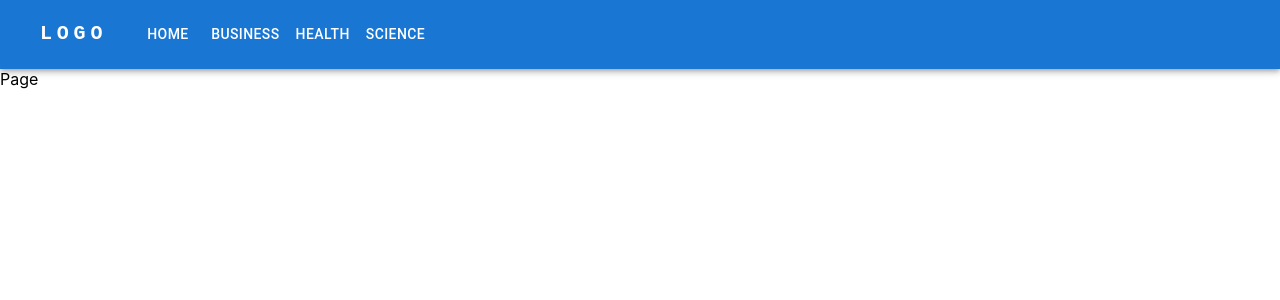
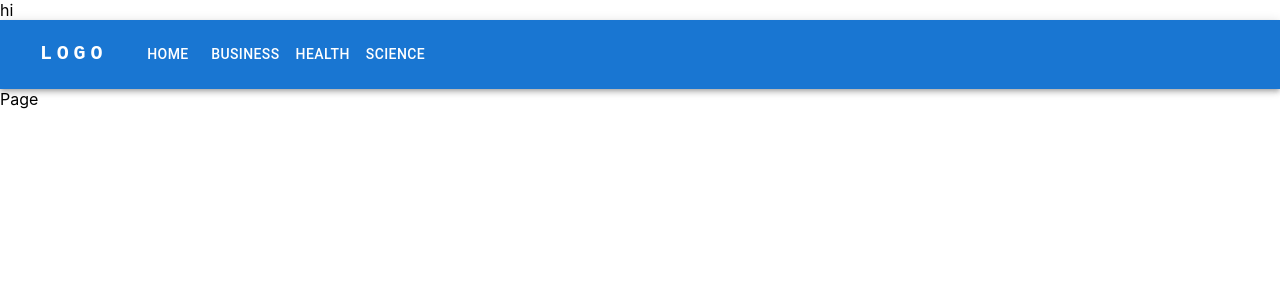
Before and after one commit to djdjfmmfdkdkdk/davis-news, a React (Create React App) app: page / in a window 1280 px wide. Shown: the top 300 px of the page. Built offline with nearby package versions, Linux system fonts and the light colour scheme; some icons are missing.

Commit message:
Update App.js

```diff
--- a/src/App.js
+++ b/src/App.js
@@ -11,6 +11,7 @@ import {
 function App() {
   return (
     <>
+      <div>hi</div>
       <Navbar />
       {/* <Router> */}
 
```
